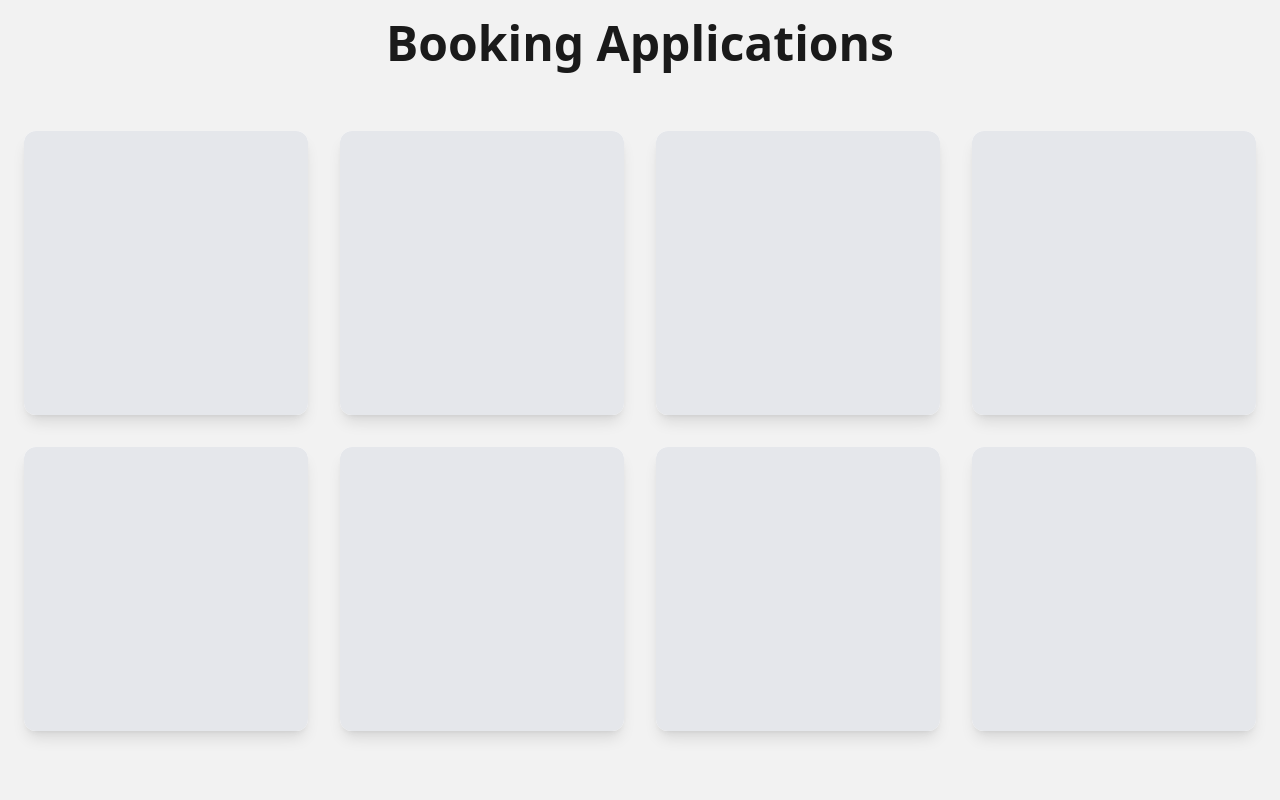
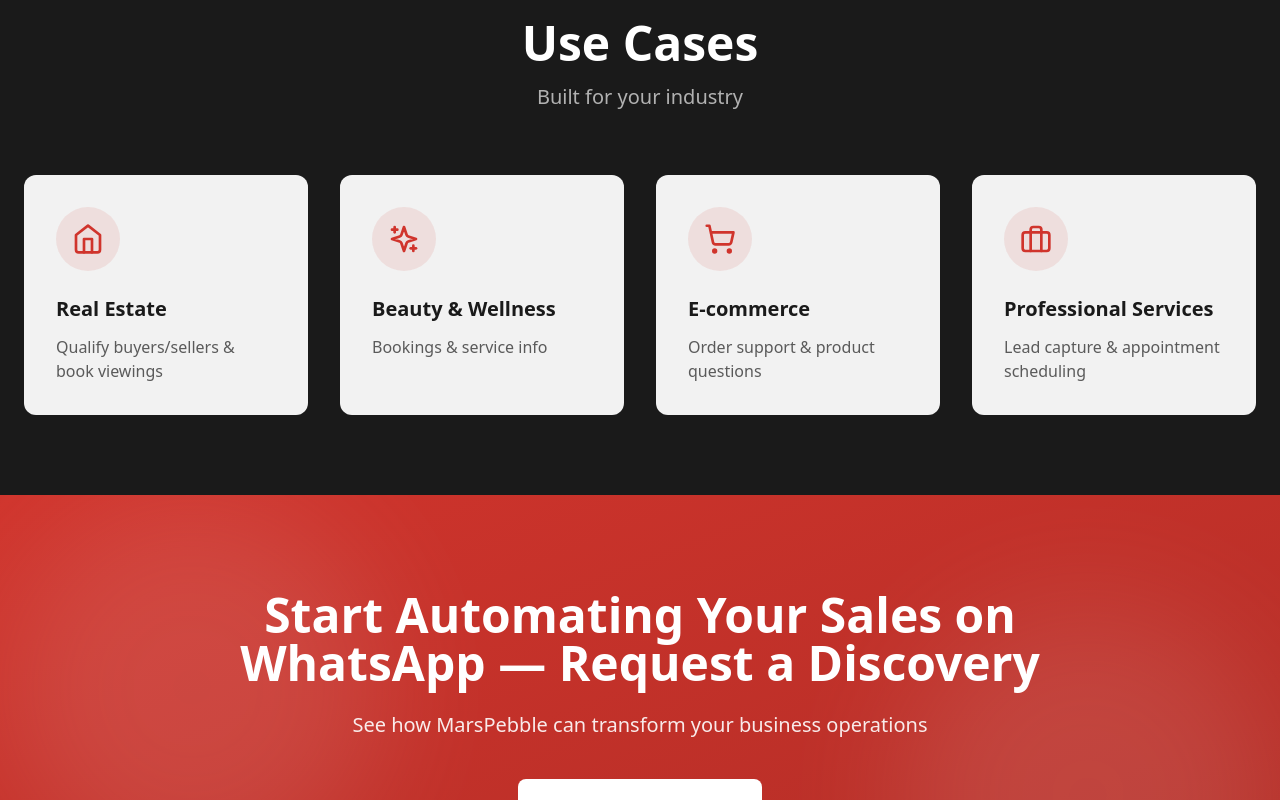
Before and after one commit to hendrik-bundu/boltsite, a React (Vite) app: page / in a window 1280 px wide. Shown: the part 2900-3700 px from the top of the page. Built offline with nearby package versions, Linux system fonts and the light colour scheme.

Commit message:
Updated App.tsx

```diff
--- a/src/App.tsx
+++ b/src/App.tsx
@@ -118,48 +118,6 @@ function App() {
         </div>
       </section>
 
-      <section className="py-20 bg-[#F2F2F2]">
-        <div className="max-w-7xl mx-auto px-6">
-          <div className="text-center mb-16">
-            <h2 className="text-4xl lg:text-5xl font-bold text-[#1A1A1A] mb-4">Booking Applications</h2>
-          </div>
-
-          <div className="grid md:grid-cols-2 lg:grid-cols-4 gap-8">
-            <div className="bg-white rounded-xl overflow-hidden shadow-lg hover:shadow-2xl transition-all duration-300 hover:transform hover:scale-105">
-              <div className="aspect-square bg-gray-200"></div>
-            </div>
-
-            <div className="bg-white rounded-xl overflow-hidden shadow-lg hover:shadow-2xl transition-all duration-300 hover:transform hover:scale-105">
-              <div className="aspect-square bg-gray-200"></div>
-            </div>
-
-            <div className="bg-white rounded-xl overflow-hidden shadow-lg hover:shadow-2xl transition-all duration-300 hover:transform hover:scale-105">
-              <div className="aspect-square bg-gray-200"></div>
-            </div>
-
-            <div className="bg-white rounded-xl overflow-hidden shadow-lg hover:shadow-2xl transition-all duration-300 hover:transform hover:scale-105">
-              <div className="aspect-square bg-gray-200"></div>
-            </div>
-
-            <div className="bg-white rounded-xl overflow-hidden shadow-lg hover:shadow-2xl transition-all duration-300 hover:transform hover:scale-105">
-              <div className="aspect-square bg-gray-200"></div>
-            </div>
-
-            <div className="bg-white rounded-xl overflow-hidden shadow-lg hover:shadow-2xl transition-all duration-300 hover:transform hover:scale-105">
-              <div className="aspect-square bg-gray-200"></div>
-            </div>
-
-            <div className="bg-white rounded-xl overflow-hidden shadow-lg hover:shadow-2xl transition-all duration-300 hover:transform hover:scale-105">
-              <div className="aspect-square bg-gray-200"></div>
-            </div>
-
-            <div className="bg-white rounded-xl overflow-hidden shadow-lg hover:shadow-2xl transition-all duration-300 hover:transform hover:scale-105">
-              <div className="aspect-square bg-gray-200"></div>
-            </div>
-          </div>
-        </div>
-      </section>
-
       <section className="py-20 bg-[#1A1A1A]">
         <div className="max-w-7xl mx-auto px-6">
           <div className="text-center mb-16">
```
